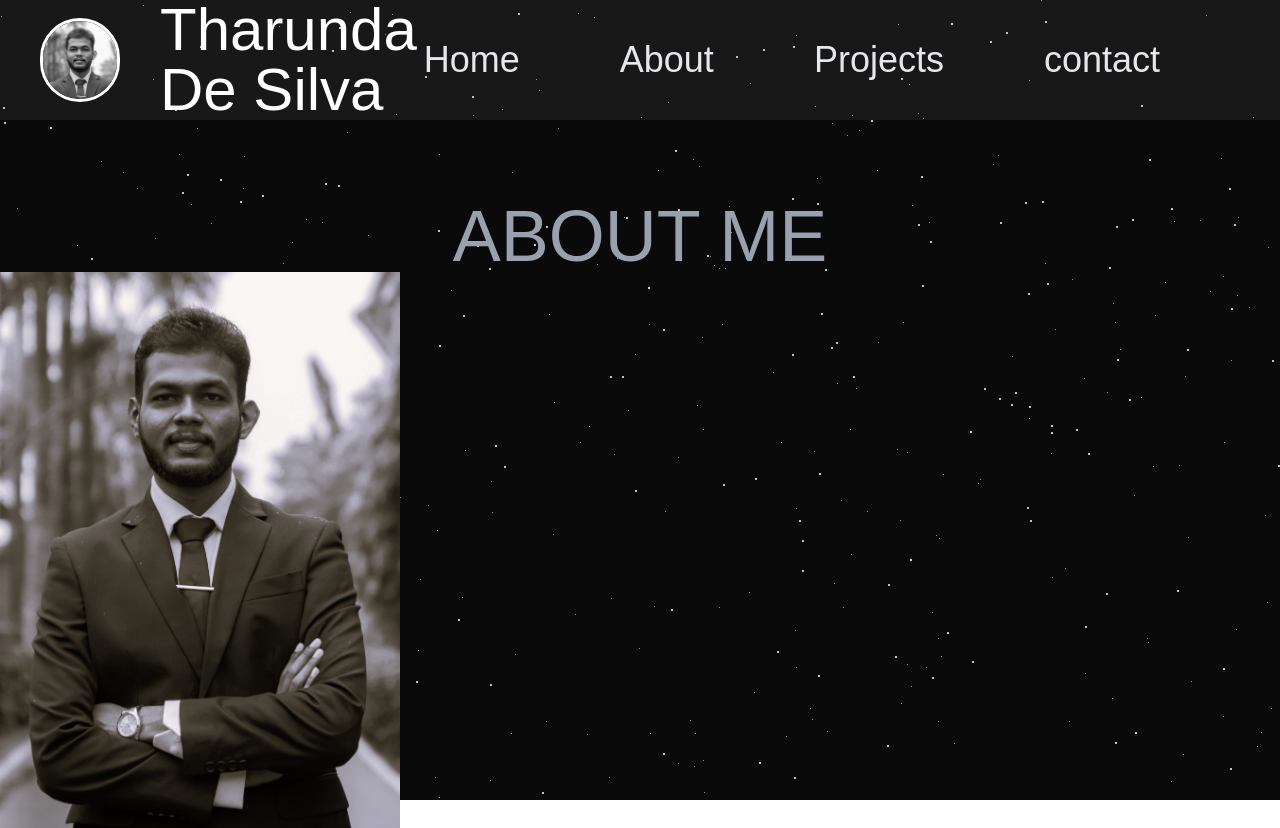
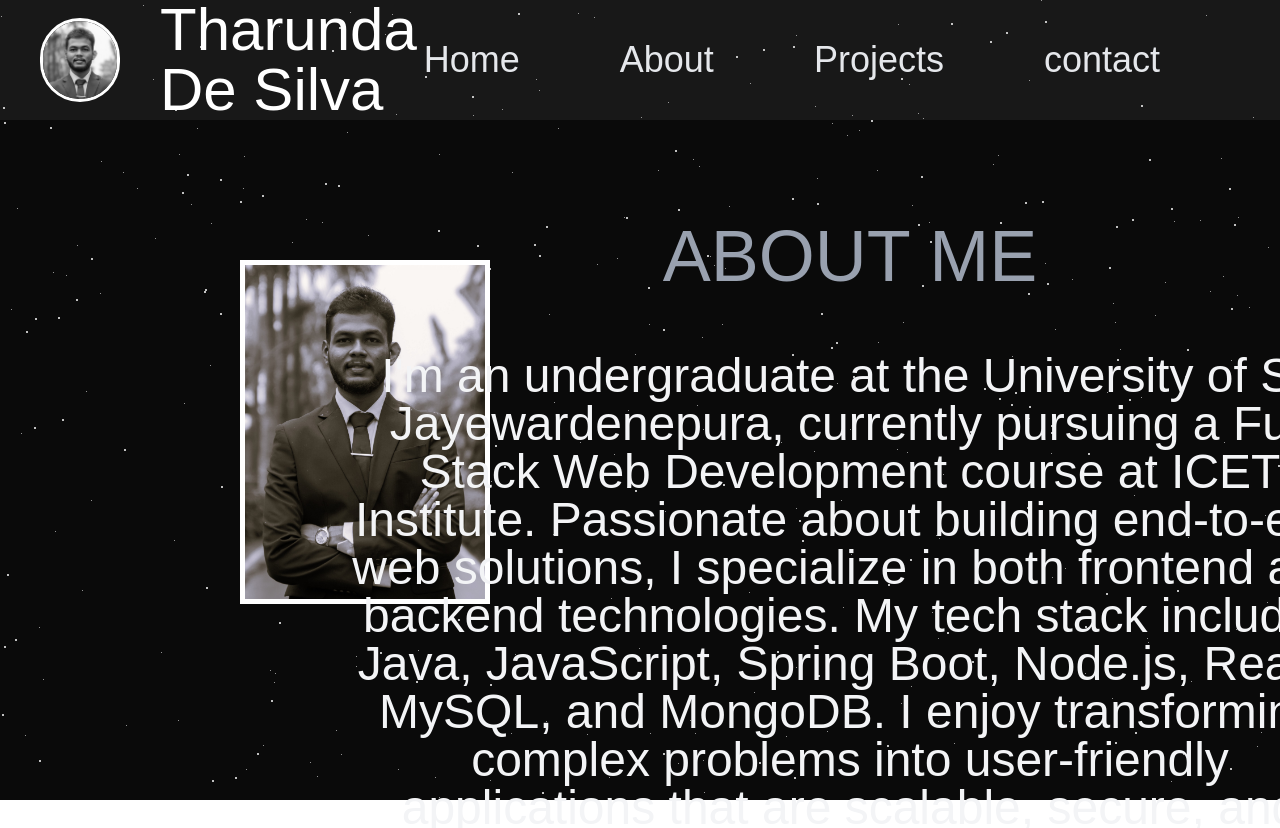
Before and after one commit to tharunda2000/portfolio, a React (Vite) app: page /about in a window 1280 px wide. After the commit the page ends 800 px from the top, so only its background shows below. Built offline with nearby package versions, Linux system fonts and the light colour scheme; a web font is replaced by a local one.

Commit message:
about section completed

```diff
--- a/src/components/Navbar.jsx
+++ b/src/components/Navbar.jsx
@@ -7,7 +7,7 @@ const Navbar = () => {
   const navigate = useNavigate();
 
   return (
-    <div className='flex items-center justify-between relative  w-full h-30  bg-white/6 backdrop-blur-2xs z-51 text-white top-0 left-0  '>
+    <div className='flex items-center justify-between relative  w-screen h-30  bg-white/6 backdrop-blur-2xs z-51 text-white top-0 left-0  '>
 
         <div className='flex items-center'>
 
--- a/src/components/Sky.jsx
+++ b/src/components/Sky.jsx
@@ -37,7 +37,7 @@ const Sky = () => {
     })
   return (
 
-      <div className='absolute w-full  h-screen bg-neutral-950 '>
+      <div className='absolute w-screen  h-screen bg-neutral-950 '>
         {stars}{pulseStars}
         <ShootingStar/>
 
--- a/src/pages/About.jsx
+++ b/src/pages/About.jsx
@@ -5,18 +5,19 @@ import profile from '../assets/profile2.jpg'
 
 const About = () => {
   return (
-    <div>
-        <Sky/>
+    <div className='fixed'>
+        <Sky />
         <Navbar/>
-        <h1 className='relative text-7xl jersey text-gray-400 text-center mt-20 '>ABOUT ME</h1>
-        <div className='flex relative'>
+
+        <div className='flex h-screen fixed'>
 
             <div className='flex flex-col '>
-                <img src={profile} alt="" srcset="" className='w-100' />
+                <img src={profile} alt="" srcset="" className='w-100 ms-60 mt-35 border-5 border-white' />
             </div>
 
-            <div className='flex flex-col'>
-
+            <div className='flex flex-col ms-25  '>
+                <h1 className='relative text-7xl jersey text-gray-400 text-center mt-25  '>ABOUT ME</h1>
+                <p className='w-250 text-5xl text-center text-gray-100 mt-15 jersey  '>I'm an undergraduate at the University of Sri Jayewardenepura, currently pursuing a Full Stack Web Development course at ICET Institute. Passionate about building end-to-end web solutions, I specialize in both frontend and backend technologies. My tech stack includes Java, JavaScript, Spring Boot, Node.js, React, MySQL, and MongoDB. I enjoy transforming complex problems into user-friendly applications that are scalable, secure, and efficient.</p>
             </div>
 
         </div>
```
